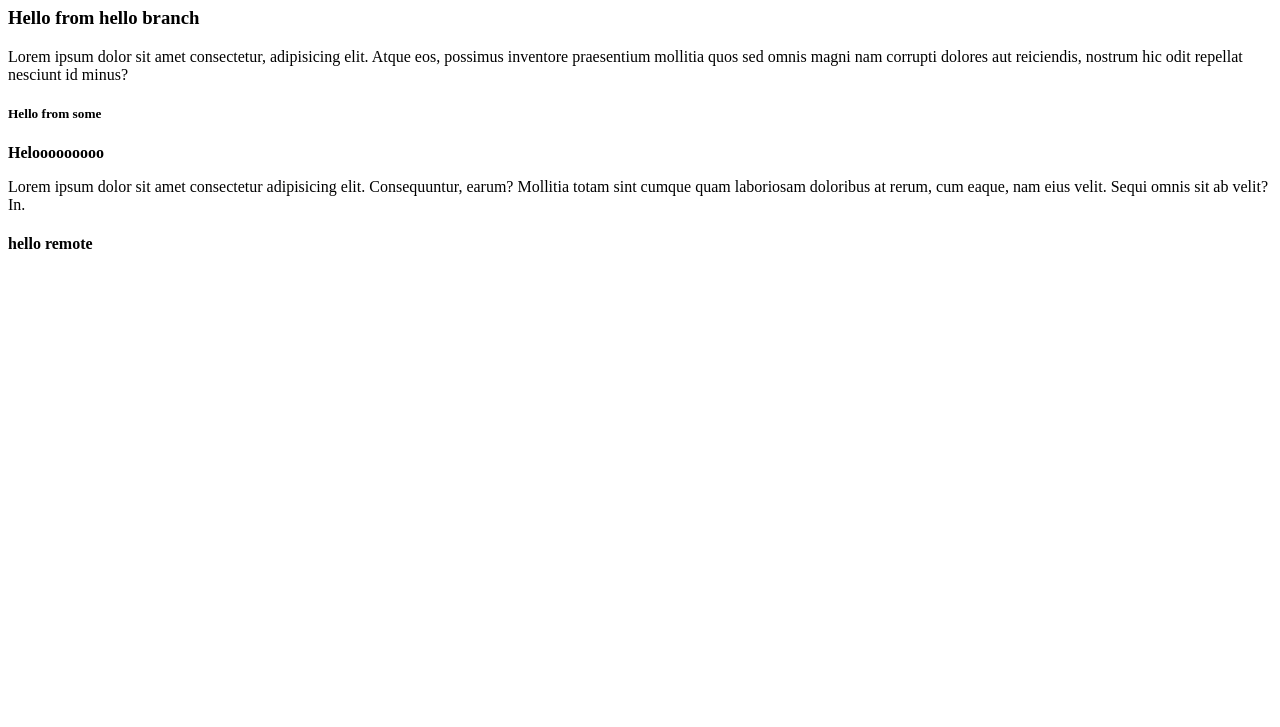
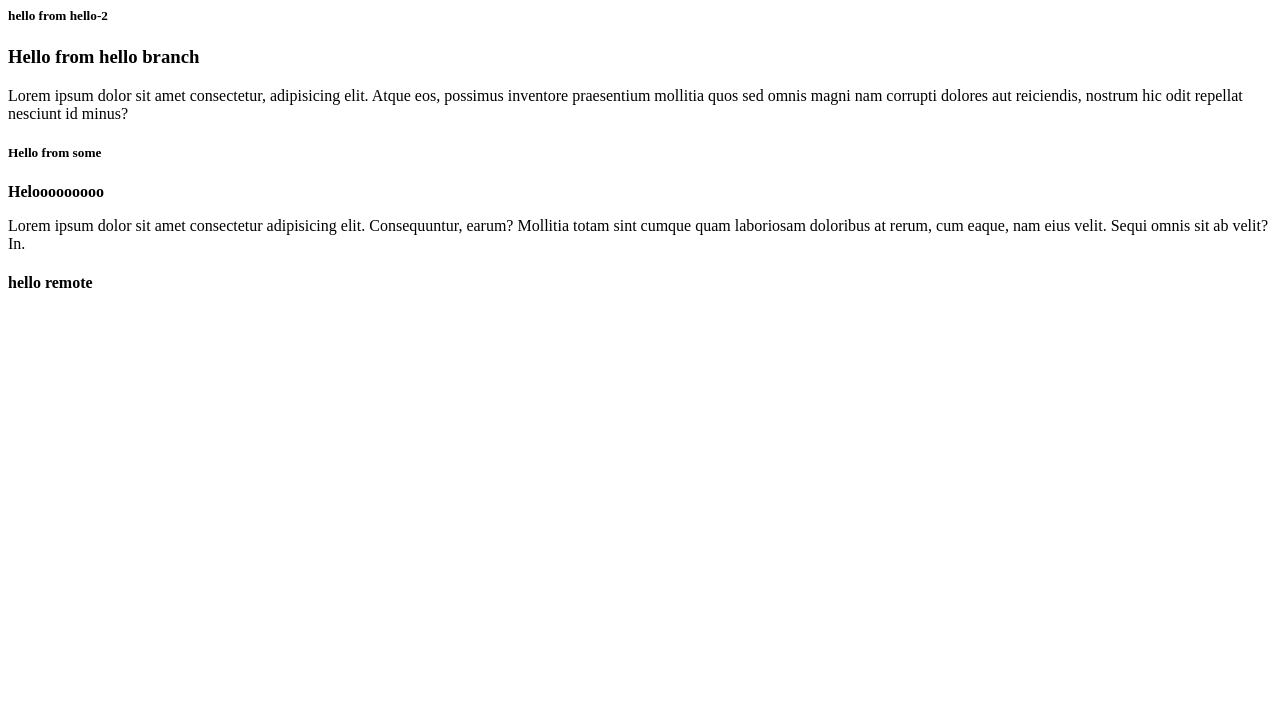
Before and after one commit to abdutech1/git-practice-extension, a plain HTML site: page index.html in a window 1280 px wide. Shown: the part 73-800 px from the top of the page. Drawn offline with Linux system fonts and the light colour scheme.

Commit message:
add top h5 from hello-2

```diff
--- a/index.html
+++ b/index.html
@@ -7,6 +7,7 @@
 </head>
 <body>
   <h1>Hello github</h1>
+  <h5>hello from hello-2</h5>
   <h3>Hello from hello branch</h3>
   <p>Lorem ipsum dolor sit amet consectetur, adipisicing elit. Atque eos, possimus inventore praesentium mollitia quos sed omnis magni nam corrupti dolores aut reiciendis, nostrum hic odit repellat nesciunt id minus?</p>
   <h5>Hello from some</h5>
```
